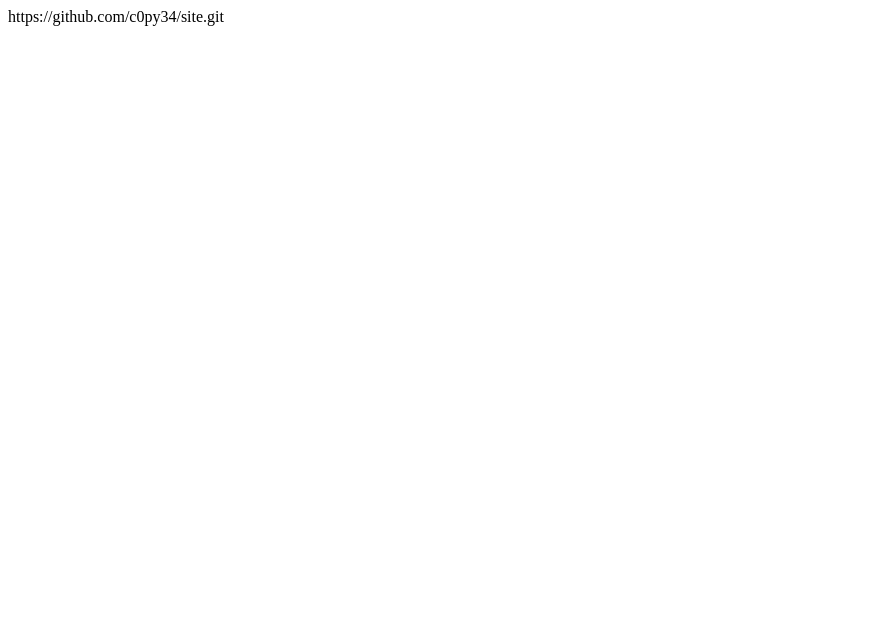
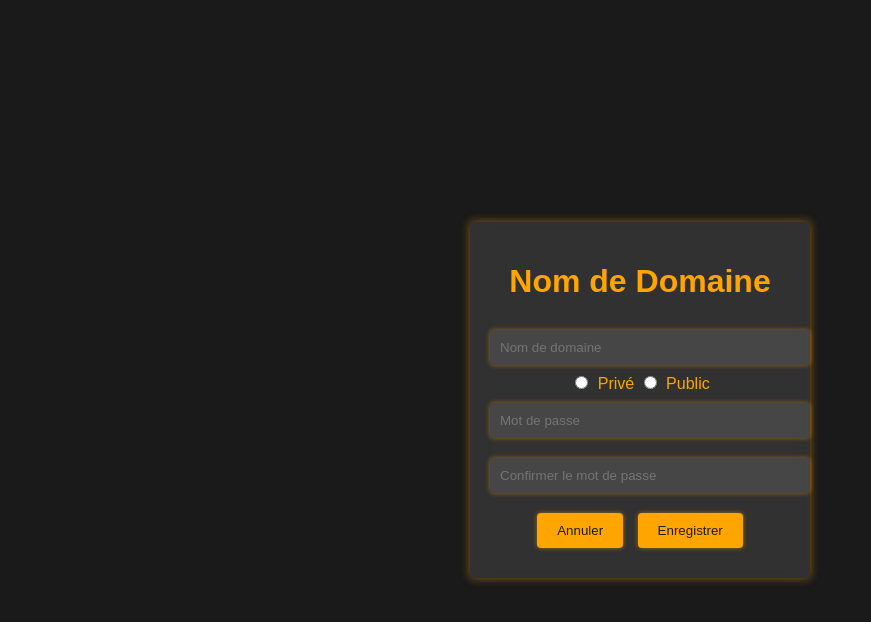
Before and after one commit to c0py34/site, a plain HTML site: page index.html in a window 1280 px wide. Shown: the whole page, without its empty margins (0-871 px from the left). Drawn offline with Linux system fonts and the light colour scheme.

Commit message:
Update index.html

```diff
--- a/index.html
+++ b/index.html
@@ -1 +1,102 @@
-https://github.com/c0py34/site.git
+
+<!DOCTYPE html>
+<html lang="fr">
+<head>
+    <meta charset="UTF-8">
+    <meta name="viewport" content="width=device-width, initial-scale=1.0">
+    <title>Formulaire de Sécurité du Nom de Domaine</title>
+    <style>
+        body {
+            background-color: #1a1a1a;
+            display: flex;
+            justify-content: center;
+            align-items: center;
+            height: 100vh;
+            margin: 0;
+            font-family: Arial, sans-serif;
+        }
+        .container {
+            background: rgba(255, 255, 255, 0.1);
+            border-radius: 4px;
+            padding: 20px;
+            box-shadow: 0 0 10px rgba(255, 165, 0, 0.5);
+            backdrop-filter: blur(10px);
+            width: 300px;
+            text-align: center;
+        }
+        .container h1 {
+            color: #ffa500;
+            margin-bottom: 20px;
+        }
+        .container input[type="text"],
+        .container input[type="password"],
+        .container select {
+            width: 100%;
+            padding: 10px;
+            margin: 10px 0;
+            border: none;
+            border-radius: 4px;
+            background: rgba(255, 255, 255, 0.1);
+            color: #ffa500;
+            box-shadow: 0 0 5px rgba(255, 165, 0, 0.5);
+        }
+        .container input[type="radio"] {
+            margin: 0 5px;
+        }
+        .container label {
+            color: #ffa500;
+        }
+        .container button {
+            background-color: #ffa500;
+            border: none;
+            padding: 10px 20px;
+            margin: 10px 5px;
+            border-radius: 4px;
+            cursor: pointer;
+            color: #1a1a1a;
+            box-shadow: 0 0 5px rgba(255, 165, 0, 0.5);
+        }
+        .container button:hover {
+            background-color: #ff8c00;
+        }
+    </style>
+</head>
+<body>
+    <div class="container">
+        <h1>Nom de Domaine</h1>
+        <form id="domainForm" action="/0bey_domain" method="POST">
+            <input type="text" name="domain_name" placeholder="Nom de domaine" required>
+            <div>
+                <label><input type="radio" name="security" value="private" required> Privé</label>
+                <label><input type="radio" name="security" value="public"> Public</label>
+            </div>
+            <input type="password" name="password" placeholder="Mot de passe" required>
+            <input type="password" name="confirm_password" placeholder="Confirmer le mot de passe" required>
+            <button type="button" onclick="submitForm('cancel')">Annuler</button>
+            <button type="button" onclick="submitForm('save')">Enregistrer</button>
+        </form>
+    </div>
+
+    <script>
+        function submitForm(action) {
+            const form = document.getElementById('domainForm');
+            const formData = new FormData(form);
+            formData.append('action', action);
+
+            fetch('/submy', {
+                method: 'POST',
+                body: formData
+            }).then(response => {
+                if (response.ok) {
+                    alert('Formulaire soumis avec succès!');
+                } else {
+                    alert('Erreur lors de la soumission du formulaire.');
+                }
+            }).catch(error => {
+                console.error('Erreur:', error);
+                alert('Erreur lors de la soumission du formulaire.');
+            });
+        }
+    </script>
+</body>
+</html>
```
